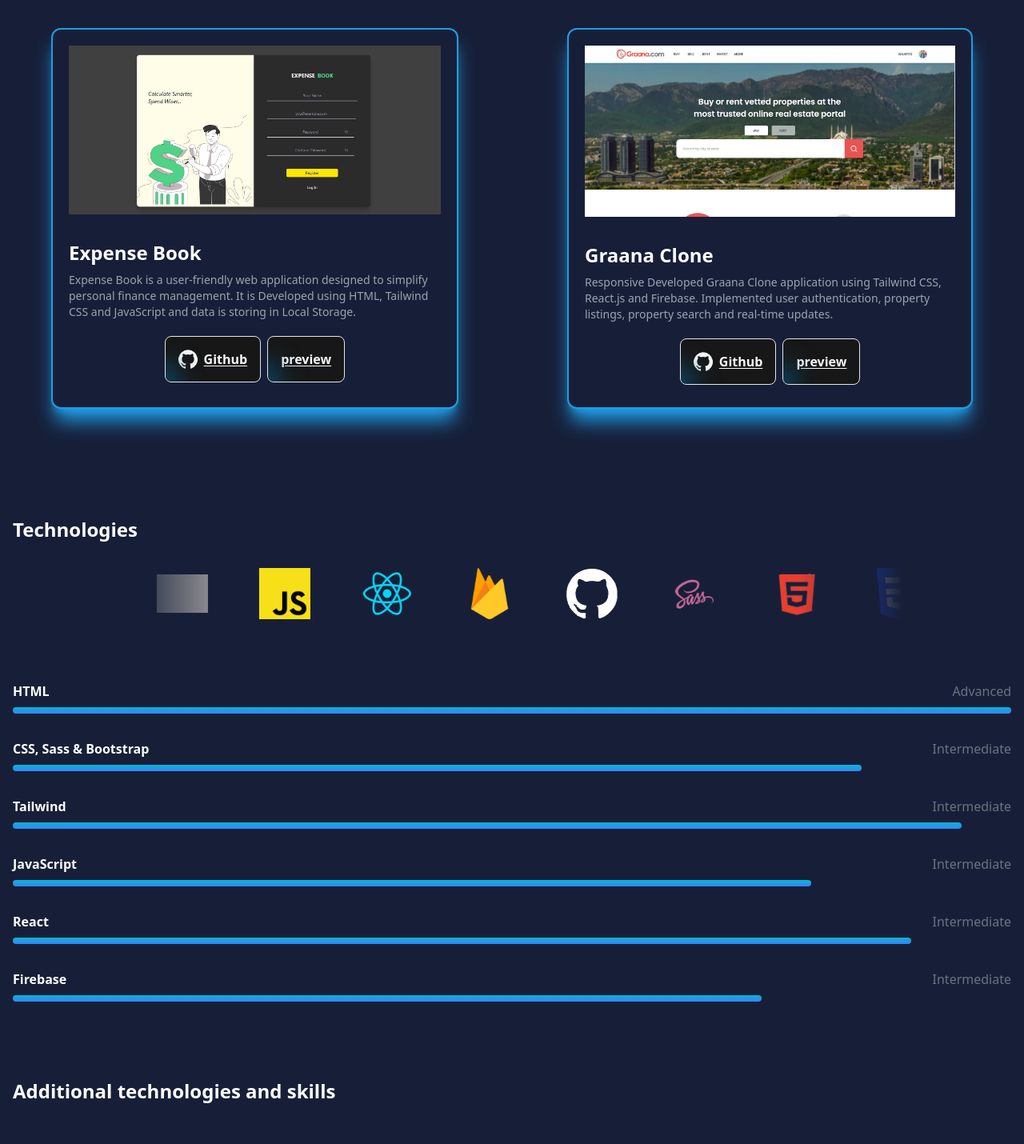
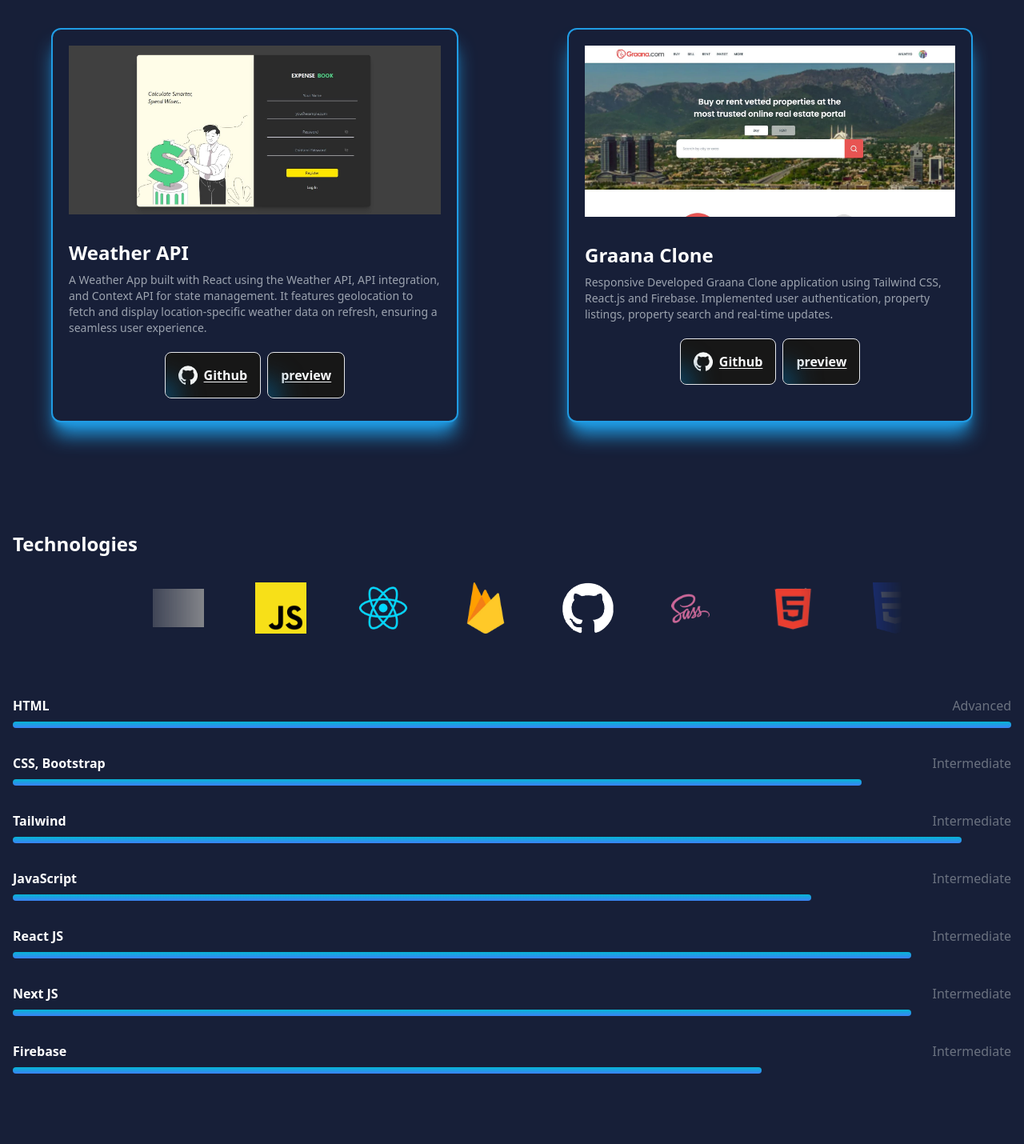
Before and after one commit to TauseefHaider/Tauseef_Portfolio, a React (Vite) app: page / in a window 1280 px wide. Shown: the part 836-2266 px from the top of the page at 80% size. Built offline with nearby package versions, Linux system fonts and the light colour scheme; grey boxes are pictures that could not be loaded.

Commit message:
Updating data

```diff
--- a/src/App.jsx
+++ b/src/App.jsx
@@ -104,7 +104,7 @@
                 <a
                   data-aos="zoom-out-up"
                   className="flex justify-center lg:block"
-                  href="https://drive.usercontent.google.com/u/0/uc?id=1rrISBwCM_XuEdH9ymDilXW33m-HcQY4I&export=download"
+                  href="https://drive.google.com/file/d/1Btz-uhuDSMXogVuLGqIIsKC1MJzeCSE7/view"
                 >
                   <button class="px-8 shadow-gray-500 shadow-md py-4 mt-5 bg-gradient-to-t from-blue-500 rounded-full to-cyan-500 hover:from-blue-700 hover:to-cyan-700 flex justify-center">
                     Download resume {"\t"}
@@ -150,17 +150,17 @@
                 class="md:m-12 bg-[#171F38]  shadow-[#209CE4] shadow-xl border-2  border-[#209CE4] rounded-xl hover:scale-110 duration-700 p-5"
               >
                 <img src={Project1} className="w-full h-auto" />
-                <h3 className="text-2xl font-semibold mt-8">Expense Book</h3>
+                <h3 className="text-2xl font-semibold mt-8">Weather API</h3>
                 <p className="text-gray-400 text-sm mt-2">
-                  Expense Book is a user-friendly web application designed to
-                  simplify personal finance management. It is Developed using
-                  HTML, Tailwind CSS and JavaScript and data is storing in Local
-                  Storage.
+                  A Weather App built with React using the Weather API, API
+                  integration, and Context API for state management. It features
+                  geolocation to fetch and display location-specific weather
+                  data on refresh, ensuring a seamless user experience.
                 </p>
                 <div class="pt-5 pb-2 flex gap-2 justify-center">
                   <a
                     target="blank"
-                    href="https://github.com/TauseefHaider/expense-book.git"
+                    href="https://github.com/TauseefHaider/weather_app.git"
                   >
                     <button class="group flex justify-center items-center gap-2 group-hover:before:duration-500 group-hover:after:duration-500 after:duration-500 hover:border-neutral-900 duration-500 hover:duration-500 underline underline-offset-2 hover:underline hover:underline-offset-4 origin-left hover:decoration-2 hover:text-neutral-300 relative bg-neutral-900 px-4 py-4 border text-left p-3 text-gray-50 text-base font-bold rounded-lg overflow-hidden after:absolute after:z-10 after:w-12 after:h-12 after:content[''] after:bg-sky-900 after:-left-8 after:top-8 after:rounded-full after:blur-lg hover:after:animate-pulse">
                       <svg
@@ -183,7 +183,7 @@
                   </a>
                   <a
                     target="blank"
-                    href="https://tauseefhaider.github.io/expense-book/"
+                    href="https://weather-app-ebon-two-28.vercel.app/"
                   >
                     <button class="group flex justify-center items-center gap-2 group-hover:before:duration-500 group-hover:after:duration-500 after:duration-500 hover:border-neutral-900 duration-500 hover:duration-500 underline underline-offset-2 hover:underline hover:underline-offset-4 origin-left hover:decoration-2 hover:text-neutral-300 relative bg-neutral-900 px-4 py-4 border text-left p-3 text-gray-50 text-base font-bold rounded-lg overflow-hidden after:absolute after:z-10 after:w-12 after:h-12 after:content[''] after:bg-sky-900 after:-left-8 after:top-8 after:rounded-full after:blur-lg hover:after:animate-pulse">
                       preview
@@ -311,7 +311,7 @@
               </div>
               <div className="mt-8">
                 <div className="flex justify-between items-center">
-                  <h2 className="font-semibold">CSS, Sass & Bootstrap</h2>
+                  <h2 className="font-semibold">CSS, Bootstrap</h2>
                   <p className="text-gray-500">Intermediate</p>
                 </div>
                 <span
@@ -342,7 +342,17 @@
 
               <div className="mt-8">
                 <div className="flex justify-between items-center">
-                  <h2 className="font-semibold">React</h2>
+                  <h2 className="font-semibold">React JS</h2>
+                  <p className="text-gray-500">Intermediate</p>
+                </div>
+                <span
+                  data-aos="flip-right"
+                  className="w-[90%] h-2 mt-2 bg-gradient-to-t from-blue-500 to-cyan-500 block rounded-md"
+                />
+              </div>
+              <div className="mt-8">
+                <div className="flex justify-between items-center">
+                  <h2 className="font-semibold">Next JS</h2>
                   <p className="text-gray-500">Intermediate</p>
                 </div>
                 <span
@@ -468,7 +478,7 @@
               <li>
                 <a
                   target="blank"
-                  href="https://www.linkedin.com/in/tauseef-haider5/"
+                  href="https://www.linkedin.com/in/tauseef-haider1/"
                 >
                   <img src={LinkedIn} className="w-5 cursor-pointer" />
                 </a>
```
